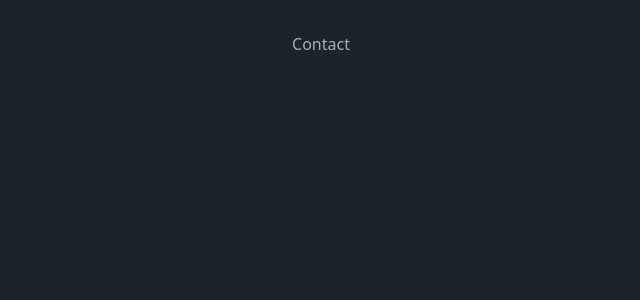
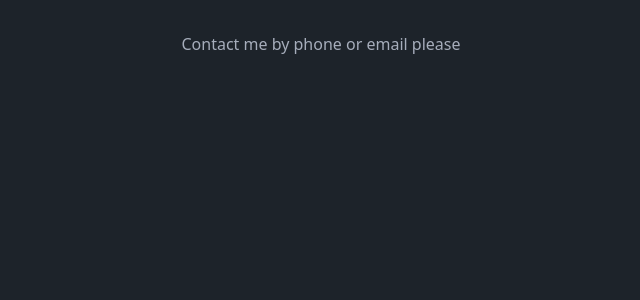
Before and after one commit to namgaxilem/scrapy-demo-ui, a React (Vite) app: page /contact in a window 1280 px wide. Shown: the top 300 px of the page, without its empty margins (319-959 px from the left). Built offline with nearby package versions, Linux system fonts and the light colour scheme.

Commit message:
add more pages

```diff
--- a/src/pages/About.tsx
+++ b/src/pages/About.tsx
@@ -1,3 +1,3 @@
 export default function About() {
-    return <>About</>
+    return <>About myself lorem ipsum</>
 }
--- /dev/null
+++ b/src/pages/Address.tsx
@@ -0,0 +1,3 @@
+export default function Address() {
+    return <>Address tma phan mem quang trung</>
+}
--- a/src/pages/Contact.tsx
+++ b/src/pages/Contact.tsx
@@ -1,3 +1,3 @@
 export default function Contact() {
-    return <>Contact</>
+    return <>Contact me by phone or email please</>
 }
--- a/src/pages/Home.tsx
+++ b/src/pages/Home.tsx
@@ -34,8 +34,8 @@ export default function Home() {
         style={{ width: 120 }}
         onChange={handleChange}
         options={[
-          { value: "about", label: "Go About" },
-          { value: "contact", label: "Go Contact" },
+          { value: "address", label: "Go Address" },
+          { value: "policy", label: "Go Policy" },
         ]}
       />
     </>
--- /dev/null
+++ b/src/pages/Policy.tsx
@@ -0,0 +1,3 @@
+export default function Policy() {
+    return <>Policy chinh sach du lieu</>
+}
```
Also changed, not shown: src/App.tsx (+10 -0 lines).
